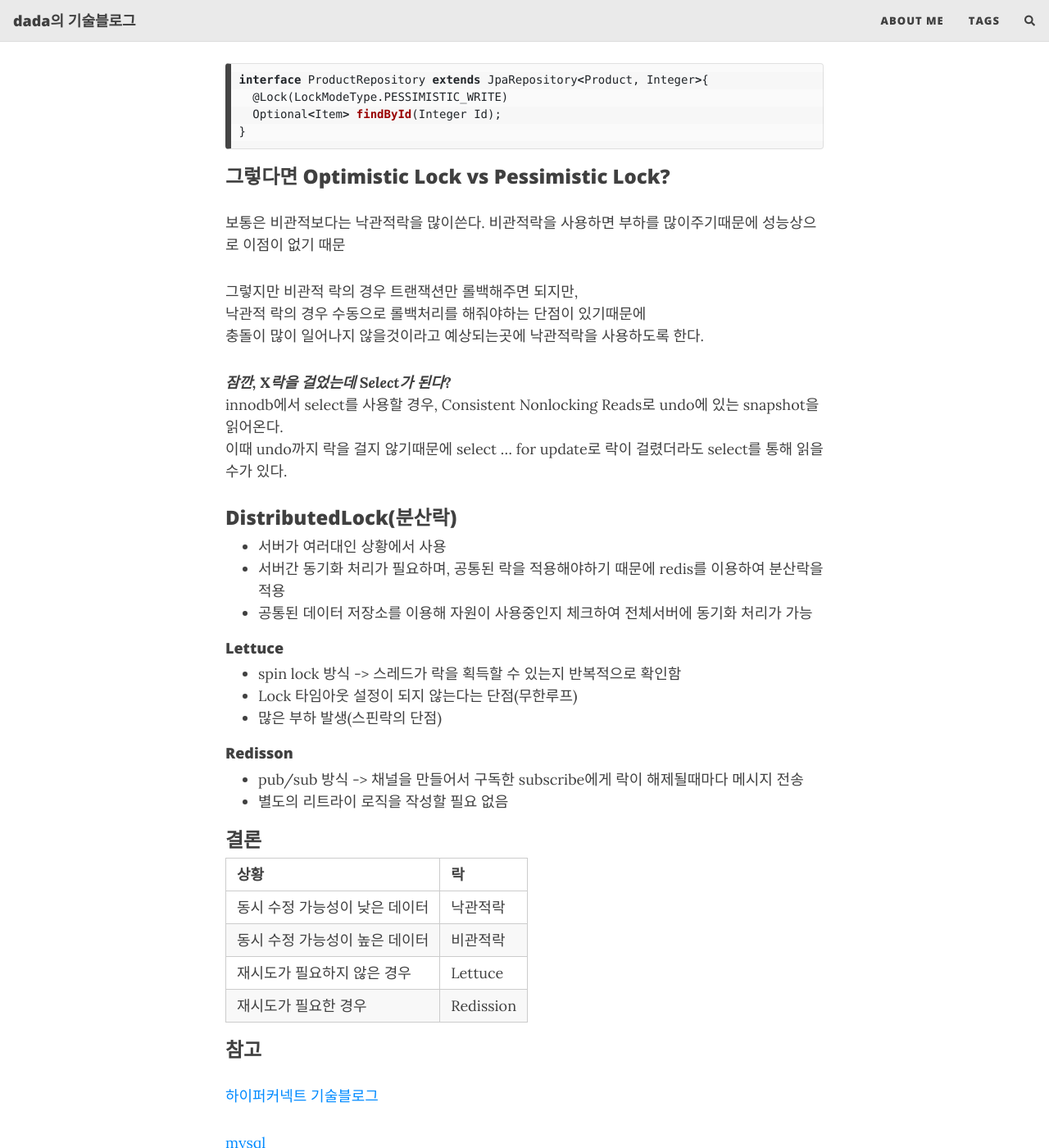
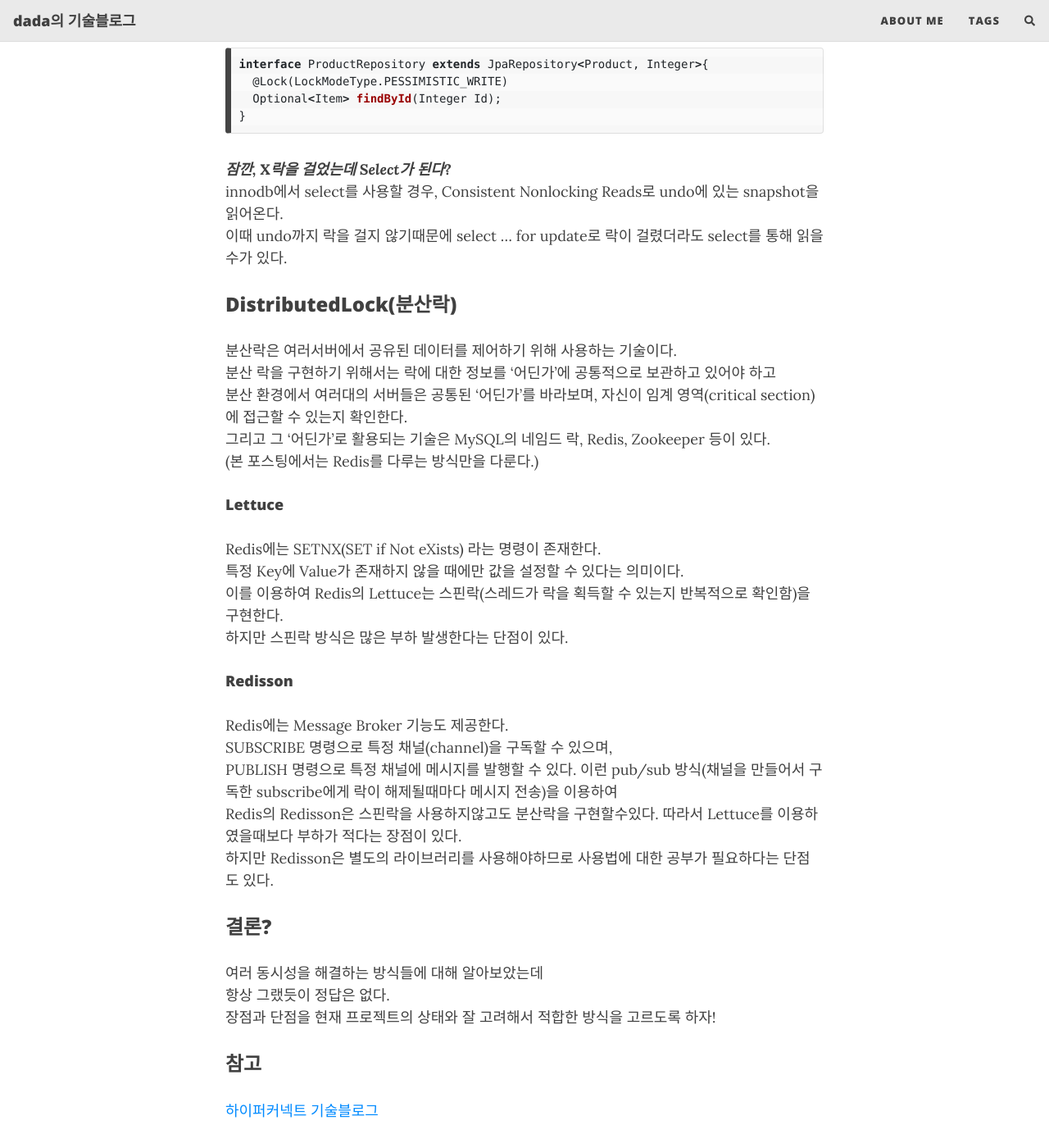
Before and after one commit to tajon1030/tajon1030.github.io, a Jekyll site: the page built from _posts/2022-10-17-lock.md, in a window 1280 px wide and 1400 px high, scrolled down 2578 px. Shown: the whole window at 82% size. Built offline with Jekyll 4.4.1, drawn with Linux system fonts in a browser that asks for light colours; nearby versions of some CDN libraries; comment, search, counter and statistics services are not loaded; some of the changed text lies outside the part shown.

Commit message:
lock 포스팅 수정

```diff
--- a/_posts/2022-10-17-lock.md
+++ b/_posts/2022-10-17-lock.md
@@ -1,39 +1,38 @@
 ---
 layout: post
 title: lock
-tags: [database]
+tags: [database, 동시성]
 comments: true
 ---
 
-프리온보딩 백엔드 챌린지에서 사전과제로 다음과 같은 질문이 주어졌다.
+동시에 같은 DB Table row 를 업데이트 하는 상황을 방어하기 위해 어떻게 개발하실 건지 설명해주세요.
+라는 질문은 백엔드 면접질문의 예시로 자주 언급된다.
 
-동시에 같은 DB Table row 를 업데이트 하는 상황을 방어하기 위해 어떻게 개발하실 건지 설명해주세요.
-
-이렇게 동시성 이슈가 발생하는 경우 락을 사용하는 방식을 먼저 떠올릴것이다.
-그렇다면 서비스상황에 따라 어떤 락을 걸어줘야할것인가?
-지금부터 간단히 알아보도록 한다.
-
-### 락이란?
-데이터의 무결성과 일관성을 지키기 위해 트랜잭션 처리의 순차성을 보장하는 방법이다.
-트랜잭션 격리수준과 별개로 일부 로직에 더 높은 격리수준이 필요하다면 락을 사용한다.
-
-### 락의 종류
-락의 종류는 DB엔진에 따라 여러가지가 있다.
-
-보통 많이 사용하는 mysql innodb를 기준으로 설명을 하자면,
-기본적으로 Row Level 락을 이용하며 **Optimistic Lock(낙관적 락)**과 **Pessimistic Lock(비관적 락)**이 있고,
-비관적 락에는 **SharedLock(공유락)**과 **ExclusiveLock(배타락)**이 있다.
-
-또한, 분산DB환경에서 레디스를 이용하는 **DistributedLock(분산락)**도 존재한다.
+해당 문제를 해결하기위해서 어떻게 개발해야할까?
 
 
-### Optimistic Lock(낙관적 락)이란?
-- 충돌이 발생하지 않는다고 가정
-- 트랜잭션 커밋 시점에 격리가 위반되었는지 체크(위반시 Rollback)
-- DB가 제공하는 락기능이 아닌 어플리케이션에서 제공하는 버전관리 기능 사용
+### synchronized
+java를 사용한 개발을 하고있다면 synchronized 키워드를 이용할 수 있다.
+synchronized는 java에서 제공하는 모니터 기반의 상호배제 기능으로
+현재 사용하고 있는 스레드를 제외한 나머지 스레드는 접근을 막아서 순차적으로 데이터에 접근할수있도록 해준다.
+메서드에 명시하는 아주 간단한 방식으로 사용할 수 있지만
+이는 하나의 프로세스 내에서만 동작이 보장되기때문에 서버가 여러대인 환경이 경우에는 해당 문제를 해결하기 어렵다.
+
+
+### 락을 이용하자!
+그렇다면 어디선가 들어본 락이라는 것을 이용해보면 되지않을까?
+하지만 락에도 종류가 있다는데 그럼 우리는 무슨 락을 사용해야할까?
+
+
+### Optimistic Lock(낙관적 락)
+낙관적 락은 DB가 제공하는 락기능이 아닌 **어플리케이션에서 제공하는 버전관리 기능** 이다.
+충돌이 발생하지 않는다는 가정하에
+트랜잭션 커밋 시점에 격리가 위반되었는지를 체크한다.(위반시 Rollback)
 
 경쟁이 심하지 않은 상황이라면 낙관적락이 비관적락보다 비교적 성능이 좋다.
 하지만 경쟁이 심하다면 Rollback 비율이 높아지기때문에 성능이 떨어진다.
+또, 낙관적 락이 발생하는 경우에는 ObjectOptimisticLocikngFailureException 예외가 발생하여
+해당 에러를 처리하도록 해야하는데 이는 코드 복잡성이 높아질수있기때문에 유의해야한다.
 
 #### JPA에서 Optimistic Lock을 거는 방식 - (@Version 이용)
 ~~~java
@@ -50,16 +49,17 @@
   private Long version;
 }
 ~~~
-낙관적 락이 발생하는 경우에 ObjectOptimisticLocikngFailureException 예외가 발생하여,
-해당 에러를 처리하는 방식으로 사용할 수 있다. -> 코드 복잡성이 높아지는 부분
 
-### Pessimistic Lock(비관적 락)이란?
-- 충돌이 발생한다고 비관적으로 가정하는 방식
-- DB가 제공하는 락을 사용
-- 데이터 수정 즉시 충돌을 알 수 있다.
-- 트랜잭션이 실행이 되는 동안 전체 데이터베이스에 독점 잠금을 획득한다.
-- 락이 걸린 상태에서 다른 트랜잭션은 락이 끝날때까지 대기하는 상태가 된다. -> 교착 상태(데드락) 문제 자주 발생 가능
-- 개별 트랜잭션의 성능을 향상 시키는 방법 말고는 락 시간을 줄이는 방법을 찾기 어렵다.
+### Pessimistic Lock(비관적 락)
+비관적락은 **DB가 제공**하는 락을 사용한다.
+이름처럼 충돌이 발생한다고 비관적으로 가정하는 방식이며
+**트랜잭션이 시작될때 데이터베이스에 잠금을 건다.**
+이때 사용하는 독점잠금 종류로는
+**SharedLock(공유락)** 과 **ExclusiveLock(배타락)**가 있다.
+
+비관적락의 단점은 락이 걸린 상태에서 다른 트랜잭션이 락이 끝날때까지 대기하는 상태가 되는데
+이로인해 교착 상태(데드락) 문제가 자주 발생할 수 있다는점과
+부하를 많이주기때문에 성능상으로 이점이 없다는 점이 있다.
 
 #### SharedLock(공유락) = s Lock
 - 읽기 명령에 대해 주어지는 락
@@ -94,41 +94,39 @@
 }
 ~~~
 
-### 그렇다면 Optimistic Lock vs Pessimistic Lock?
-보통은 비관적보다는 낙관적락을 많이쓴다.
-비관적락을 사용하면 부하를 많이주기때문에 성능상으로 이점이 없기 때문
-
-그렇지만 비관적 락의 경우 트랜잭션만 롤백해주면 되지만,
-낙관적 락의 경우 수동으로 롤백처리를 해줘야하는 단점이 있기때문에
-충돌이 많이 일어나지 않을것이라고 예상되는곳에 낙관적락을 사용하도록 한다.
 
 ***잠깐, X락을 걸었는데 Select가 된다?***
 innodb에서 select를 사용할 경우, Consistent Nonlocking Reads로 undo에 있는 snapshot을 읽어온다.
 이때 undo까지 락을 걸지 않기때문에 select ... for update로 락이 걸렸더라도 select를 통해 읽을 수가 있다.
 
+
+
 ### DistributedLock(분산락)
-- 서버가 여러대인 상황에서 사용
-- 서버간 동기화 처리가 필요하며, 공통된 락을 적용해야하기 때문에 redis를 이용하여 분산락을 적용
-- 공통된 데이터 저장소를 이용해 자원이 사용중인지 체크하여 전체서버에 동기화 처리가 가능
+분산락은 여러서버에서 공유된 데이터를 제어하기 위해 사용하는 기술이다.
+분산 락을 구현하기 위해서는 락에 대한 정보를 ‘어딘가’에 공통적으로 보관하고 있어야 하고
+분산 환경에서 여러대의 서버들은 공통된 ‘어딘가’를 바라보며, 자신이 임계 영역(critical section)에 접근할 수 있는지 확인한다.
+그리고 그 ‘어딘가’로 활용되는 기술은 MySQL의 네임드 락, Redis, Zookeeper 등이 있다.
+(본 포스팅에서는 Redis를 다루는 방식만을 다룬다.)
 
 #### Lettuce
-- spin lock 방식 -> 스레드가 락을 획득할 수 있는지 반복적으로 확인함
-- Lock 타임아웃 설정이 되지 않는다는 단점(무한루프)
-- 많은 부하 발생(스핀락의 단점)
+Redis에는 SETNX(SET if Not eXists) 라는 명령이 존재한다.
+특정 Key에 Value가 존재하지 않을 때에만 값을 설정할 수 있다는 의미이다.
+이를 이용하여 Redis의 Lettuce는 스핀락(스레드가 락을 획득할 수 있는지 반복적으로 확인함)을 구현한다.
+하지만 스핀락 방식은 많은 부하 발생한다는 단점이 있다.
 
 #### Redisson
-- pub/sub 방식 -> 채널을 만들어서 구독한 subscribe에게 락이 해제될때마다 메시지 전송
-- 별도의 리트라이 로직을 작성할 필요 없음
+Redis에는 Message Broker 기능도 제공한다.
+SUBSCRIBE 명령으로 특정 채널(channel)을 구독할 수 있으며,
+PUBLISH 명령으로 특정 채널에 메시지를 발행할 수 있다.
+이런 pub/sub 방식(채널을 만들어서 구독한 subscribe에게 락이 해제될때마다 메시지 전송)을 이용하여
+Redis의 Redisson은 스핀락을 사용하지않고도 분산락을 구현할수있다.
+따라서 Lettuce를 이용하였을때보다 부하가 적다는 장점이 있다.
+하지만 Redisson은 별도의 라이브러리를 사용해야하므로 사용법에 대한 공부가 필요하다는 단점도 있다.
 
-
-### 결론
-
-| 상황 | 락 |
-| :------ |:--- |
-| 동시 수정 가능성이 낮은 데이터 | 낙관적락 |
-| 동시 수정 가능성이 높은 데이터 | 비관적락 |
-| 재시도가 필요하지 않은 경우 | Lettuce |
-| 재시도가 필요한 경우 | Redission |
+### 결론?
+여러 동시성을 해결하는 방식들에 대해 알아보았는데
+항상 그랬듯이 정답은 없다.
+장점과 단점을 현재 프로젝트의 상태와 잘 고려해서 적합한 방식을 고르도록 하자!
 
 
 ### 참고
@@ -137,3 +135,5 @@
 [mysql](https://dev.mysql.com/doc/refman/8.0/en/innodb-locking.html)
 
 [soyeon207.log](https://velog.io/@soyeon207/DB-Lock-%EC%B4%9D-%EC%A0%95%EB%A6%AC-2-%EB%82%99%EA%B4%80%EC%A0%81-%EB%9D%BD%EA%B3%BC-%EB%B9%84%EA%B4%80%EC%A0%81-%EB%9D%BD-%EB%B6%84%EC%82%B0%EB%9D%BD-%EB%8D%B0%EB%93%9C%EB%9D%BD)
+
+[Redis로 분산 락을 구현해 동시성 이슈를 해결해보자!](https://hudi.blog/distributed-lock-with-redis/)
```
